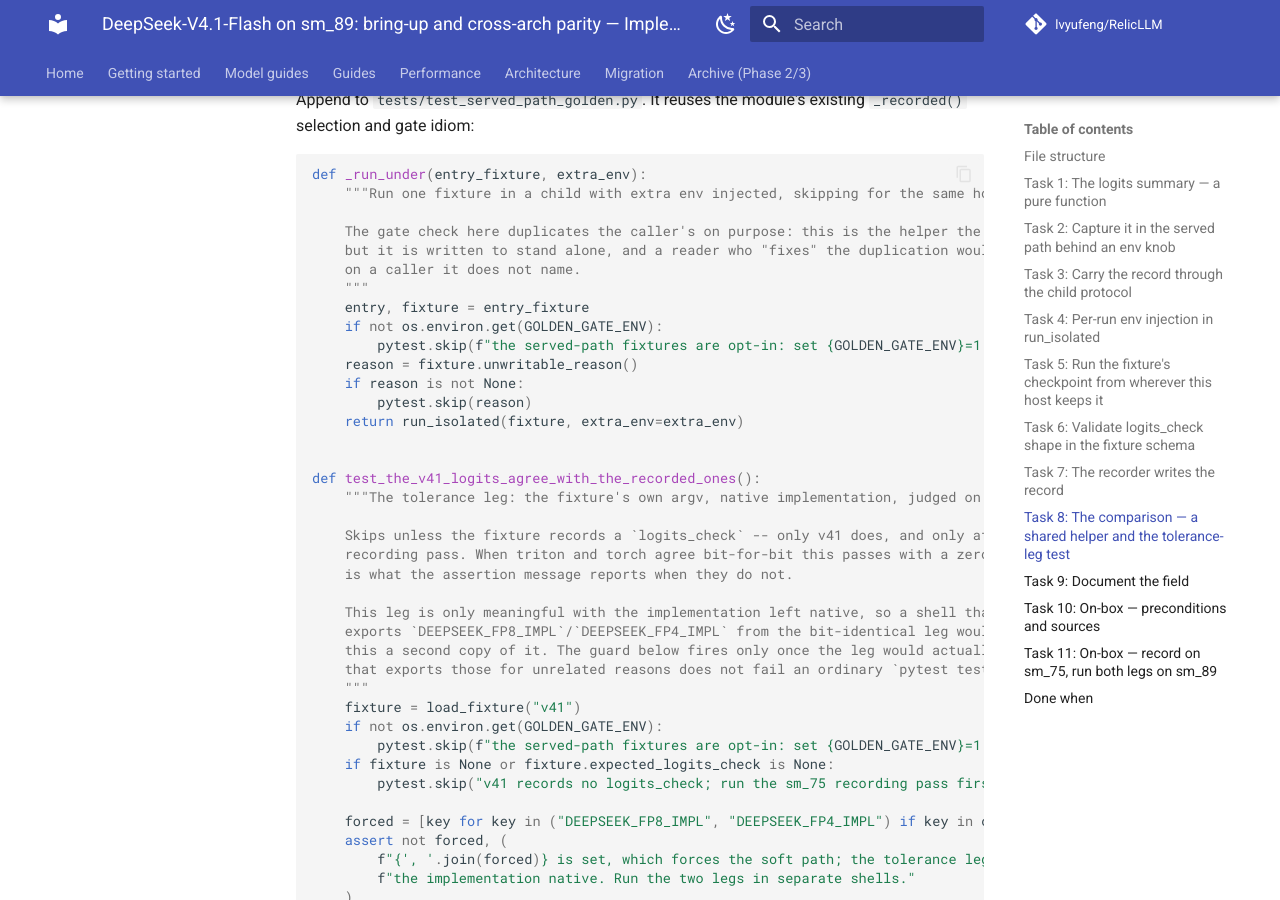
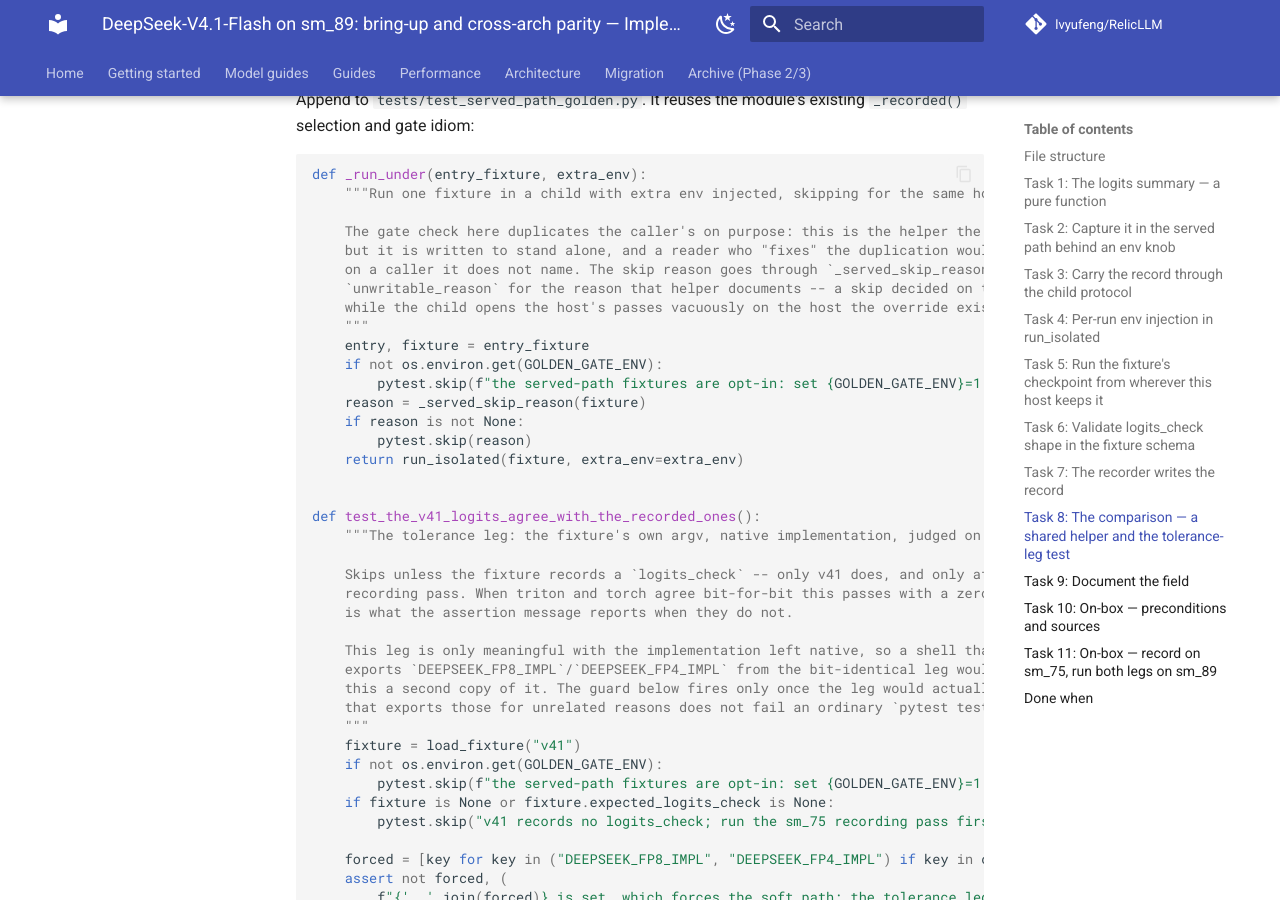
Before and after one commit to lvyufeng/RelicLLM, an MkDocs documentation site: the page built from docs/superpowers/plans/2026-10-09-v41-flash-sm89.md, in a window 1280 px wide and 900 px high, scrolled down 25610 px. Built offline with MkDocs 1.6.1 and Material for MkDocs 9.7.7, drawn with Linux system fonts in a browser that asks for light colours; comment, search, counter and statistics services are not loaded.

Commit message:
docs: send Task 8's tolerance leg through the served skip helper
Task 8's `_run_under` decided its skip from `unwritable_reason()` on the
recorded path, the same defect Task 5's review found and Task 5 fixed by
extracting `_served_skip_reason`. Left as written, the tolerance leg would
skip on `/mnt/data3` on the sm_89 box and pass vacuously. The helper's
docstring now says why it goes through `_served_skip_reason`.

Co-Authored-By: Claude Code <noreply@anthropic.com>

```diff
--- a/docs/superpowers/plans/2026-10-09-v41-flash-sm89.md
+++ b/docs/superpowers/plans/2026-10-09-v41-flash-sm89.md
@@ -1252,12 +1252,14 @@ def _run_under(entry_fixture, extra_env):
 
     The gate check here duplicates the caller's on purpose: this is the helper the one caller uses,
     but it is written to stand alone, and a reader who "fixes" the duplication would make it depend
-    on a caller it does not name.
+    on a caller it does not name. The skip reason goes through `_served_skip_reason` rather than
+    `unwritable_reason` for the reason that helper documents -- a skip decided on the recorded path
+    while the child opens the host's passes vacuously on the host the override exists for.
     """
     entry, fixture = entry_fixture
     if not os.environ.get(GOLDEN_GATE_ENV):
         pytest.skip(f"the served-path fixtures are opt-in: set {GOLDEN_GATE_ENV}=1 to run them.")
-    reason = fixture.unwritable_reason()
+    reason = _served_skip_reason(fixture)
     if reason is not None:
         pytest.skip(reason)
     return run_isolated(fixture, extra_env=extra_env)
```
